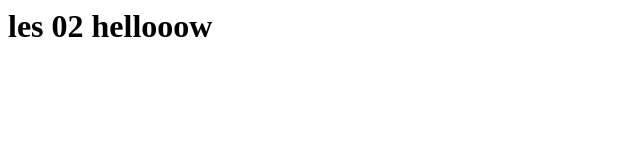
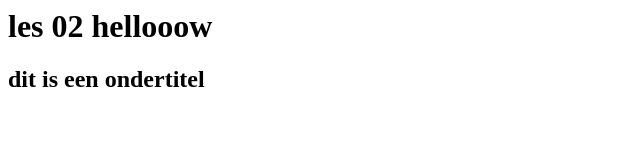
Before and after one commit to Valkyrie4/Les-2, a plain HTML site: page index.html in a window 1280 px wide. Shown: the whole page, without its empty margins (0-640 px from the left). Drawn offline with Linux system fonts and the light colour scheme.

Commit message:
fixed title
ik heb er extra dingen aan toegevoegd

```diff
--- a/index.html
+++ b/index.html
@@ -1 +1,2 @@
 <h1>les 02 hellooow </h1>
+<h2>dit is een ondertitel</h2>
```
